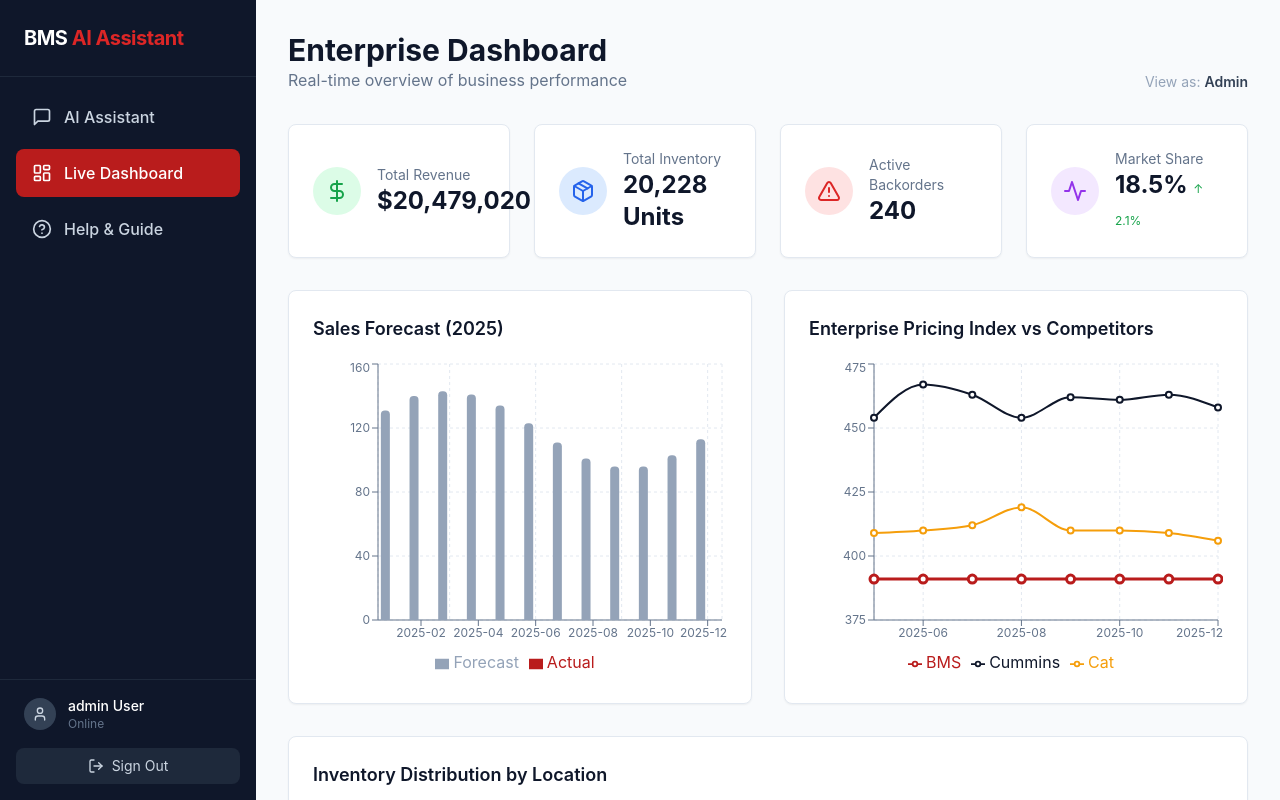
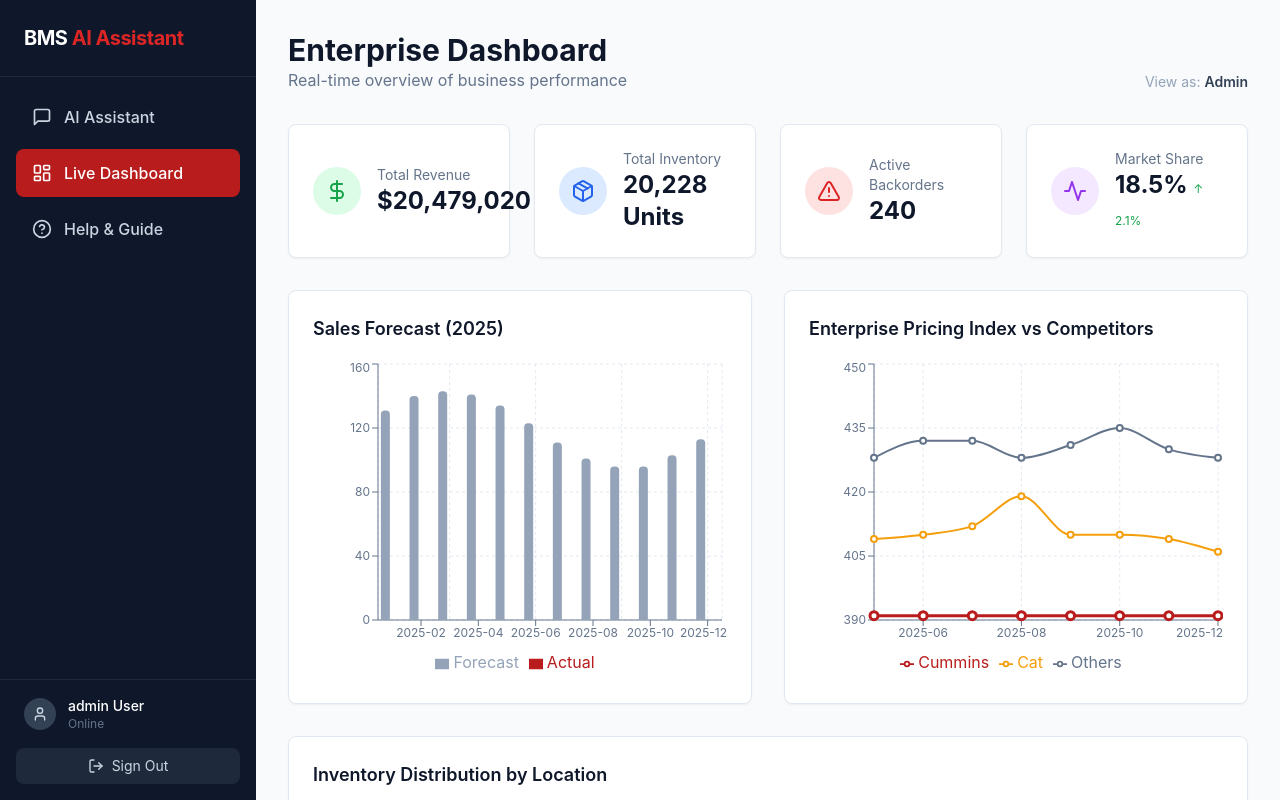
Before and after one commit to rapcodez/Bmsrepochat, a React (Vite) app: page / in a window 1280 px wide. Both pictures are taken after a click on the button 640 px from the left and 342 px from the top of the page. Built offline with nearby package versions, Linux system fonts and the light colour scheme.

Commit message:
feat: simplify pricing index to Cummins, Cat, and Others

```diff
--- a/src/components/Dashboard.tsx
+++ b/src/components/Dashboard.tsx
@@ -58,19 +58,25 @@ const Dashboard: React.FC<DashboardProps> = ({ userRole }) => {
     }, [] as { name: string; value: number }[]);
 
     // 3. Market Trends (Enterprise Price Index) - For Sales/Admin
-    // Calculate average pricing across all items to show a "Market Index"
     const months = Array.from(new Set(MARKET_TRENDS.map(t => t.month))).sort().slice(-8);
     const trendData = months.map(month => {
         const monthData = MARKET_TRENDS.filter(t => t.month === month);
-        const bmsAvg = monthData.reduce((sum, d) => sum + d.bmsPrice, 0) / monthData.length;
-        const cumminsAvg = monthData.reduce((sum, d) => sum + (d.competitorPrices['Cummins'] || 0), 0) / monthData.length;
+        const cumminsAvg = monthData.reduce((sum, d) => sum + d.bmsPrice, 0) / monthData.length;
         const catAvg = monthData.reduce((sum, d) => sum + (d.competitorPrices['Caterpillar'] || 0), 0) / monthData.length;
+
+        // Average of "Others" (Detroit Diesel, Volvo Penta, John Deere)
+        const othersAvg = monthData.reduce((sum, d) => {
+            const others = (d.competitorPrices['Detroit Diesel'] || 0) +
+                          (d.competitorPrices['Volvo Penta'] || 0) +
+                          (d.competitorPrices['John Deere'] || 0);
+            return sum + (others / 3);
+        }, 0) / monthData.length;
 
         return {
             month,
-            BMS: Math.round(bmsAvg),
             Cummins: Math.round(cumminsAvg),
-            Cat: Math.round(catAvg)
+            Cat: Math.round(catAvg),
+            Others: Math.round(othersAvg)
         };
     });
 
@@ -176,9 +182,9 @@ const Dashboard: React.FC<DashboardProps> = ({ userRole }) => {
                                         <YAxis stroke="#64748b" domain={['auto', 'auto']} fontSize={12} />
                                         <Tooltip contentStyle={{ borderRadius: '8px', border: 'none', boxShadow: '0 4px 6px -1px rgb(0 0 0 / 0.1)' }} />
                                         <Legend />
-                                        <Line type="monotone" dataKey="BMS" stroke="#b91c1c" strokeWidth={3} dot={{ r: 4 }} />
-                                        <Line type="monotone" dataKey="Cummins" stroke="#0f172a" strokeWidth={2} />
+                                        <Line type="monotone" dataKey="Cummins" stroke="#b91c1c" strokeWidth={3} dot={{ r: 4 }} />
                                         <Line type="monotone" dataKey="Cat" stroke="#f59e0b" strokeWidth={2} />
+                                        <Line type="monotone" dataKey="Others" stroke="#64748b" strokeWidth={2} />
                                     </LineChart>
                                 </ResponsiveContainer>
                             </div>
```
